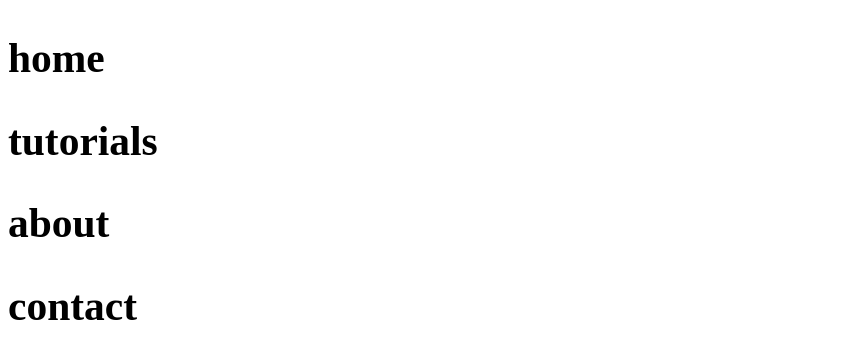
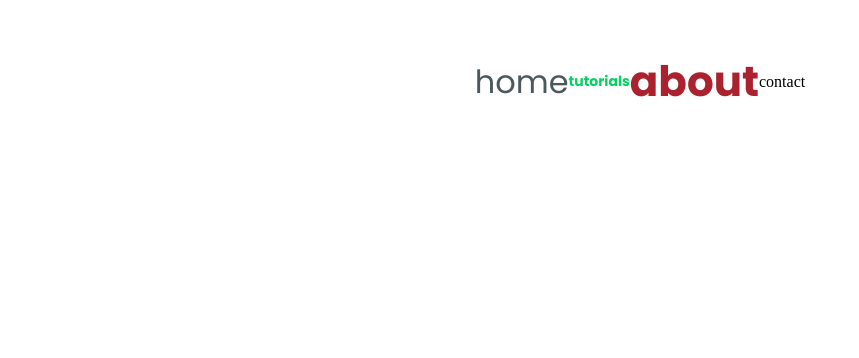
Before and after one commit to DantasBeyer/food-explorer-client-, a React (Create React App) app: page / in a window 1280 px wide. Shown: the top 358 px of the page, without its empty margins (0-859 px from the left). Built offline with nearby package versions, Linux system fonts and the light colour scheme.

Commit message:
fonts variables created

```diff
--- a/src/components/Footer/footer.css
+++ b/src/components/Footer/footer.css
@@ -1,3 +1,30 @@
-div {
-  font-size: larger;
+@import url("https://fonts.googleapis.com/css2?family=Poppins:wght@400;500;600;700&display=swap");
+p:nth-child(2) {
+  color: #04D361;
+  font-family: "Poppins", sans-serif;
+  font-weight: bold;
+  font-size: 14px;
+  line-height: 160%;
+}
+
+p:nth-child(1) {
+  color: #4D585E;
+  font-family: "Poppins", sans-serif;
+  font-weight: regular;
+  font-size: 32px;
+  line-height: 160%;
+}
+
+p:nth-child(3) {
+  color: #AB222E;
+  font-family: "Poppins", sans-serif;
+  font-weight: bold;
+  font-size: 42px;
+  line-height: auto;
+}
+
+.footer {
+  display: flex;
+  justify-content: center;
+  align-items: center;
 }/*# sourceMappingURL=footer.css.map */
--- a/src/components/Footer/footer.jsx
+++ b/src/components/Footer/footer.jsx
@@ -4,10 +4,10 @@ import './footer.css'
 function footer() {
   return (
     <div className='footer'>
-        <h2>home</h2>
-        <h2>tutorials</h2>
-        <h2>about</h2>
-        <h2>contact</h2>
+        <p>home</p>
+        <p>tutorials</p>
+        <p>about</p>
+        <p>contact</p>
     </div>
   )
 }
--- a/src/components/Footer/footer.scss
+++ b/src/components/Footer/footer.scss
@@ -1,5 +1,23 @@
+@import "../../style/_variables.scss";
 
+p:nth-child(2) {
+    color: $green;
+    @include roboto_smaller_bold();
+}
 
-div{
-    font-size: larger;
+p:nth-child(1){
+    color: $light_700 ;
+    @include roboto_biggest_regular();
+
 }
+p:nth-child(3){
+    color: $red_300;
+    @include roboto_giant_regular();
+}
+
+.footer{
+    display: flex;
+    justify-content: center;
+    align-items: center;
+
+}
--- a/src/index.js
+++ b/src/index.js
@@ -1,6 +1,6 @@
 import React from 'react';
 import ReactDOM from 'react-dom/client';
-import './style/input.css`';
+import './style/input.css'
 import App from './App';
 import reportWebVitals from './reportWebVitals';
 
--- a/src/style/_variables.scss
+++ b/src/style/_variables.scss
@@ -32,3 +32,50 @@ $blue_100 : #82F3FF;
 $blue_200 : #065E7C;
 
 // Fonts
+@import url('https://fonts.googleapis.com/css2?family=Poppins:wght@400;500;600;700&display=swap');
+
+@mixin roboto_smaller_bold {
+    font-family: 'Poppins', sans-serif;
+    font-weight: bold;
+    font-size: 14px;
+    line-height: 160%;
+}
+@mixin roboto_small_spaced {
+    font-family: 'Poppins', sans-serif;
+    font-weight: regular;
+    font-size: 16px;
+    line-height: 160%;
+}
+@mixin roboto_small_regular {
+    font-family: 'Poppins', sans-serif;
+    font-weight: regular;
+    font-size: 16px;
+    line-height: 100%;
+}
+@mixin roboto_big_bold {
+    font-family: 'Poppins', sans-serif;
+    font-weight: bold;
+    font-size: 20px;
+    line-height: 160%;
+}
+@mixin roboto_bigger_bold {
+    font-family: 'Poppins', sans-serif;
+    font-weight: bold;
+    font-size: 24px;
+    line-height: auto;
+}
+@mixin roboto_biggest_regular {
+    font-family: 'Poppins', sans-serif;
+    font-weight: regular;
+    font-size: 32px;
+    line-height: 160%;
+}
+@mixin roboto_giant_regular {
+    font-family: 'Poppins', sans-serif;
+    font-weight: bold;
+    font-size: 42px;
+    line-height: auto;
+}
+
+
+// IMG Sizes
--- a/src/style/input.css
+++ b/src/style/input.css
@@ -1 +1 @@
-/*# sourceMappingURL=input.css.map */
+@import url("https://fonts.googleapis.com/css2?family=Poppins:wght@400;500;600;700&display=swap");/*# sourceMappingURL=input.css.map */
--- a/src/style/input.scss
+++ b/src/style/input.scss
@@ -0,0 +1 @@
+@import './variables'
```
Also changed, not shown: 2 other files (tests, documents, lock files or other folders).
